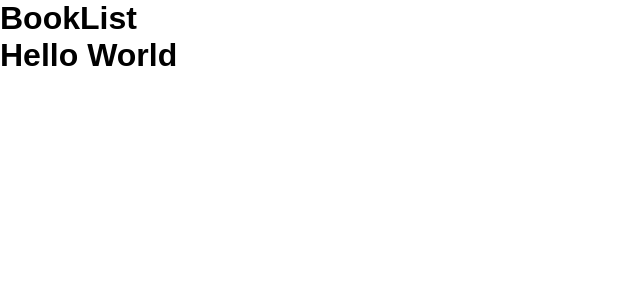
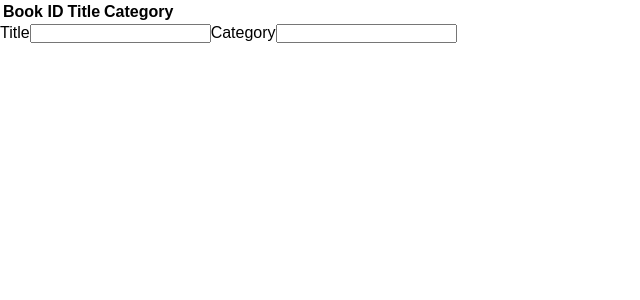
Before and after one commit to davidmrtz-dev/react-bookstore, a React (Create React App) app: page / in a window 1280 px wide. Shown: the top 300 px of the page, without its empty margins (0-640 px from the left). Built offline with nearby package versions, Linux system fonts and the light colour scheme; a web font is replaced by a local one.

Commit message:
Added presentational and container components and proptypes

```diff
--- a/src/components/App.js
+++ b/src/components/App.js
@@ -1,10 +1,11 @@
 import React from 'react';
 import BookList from '../containers/BooksList';
+import BooksForm from '../containers/BooksForm';
 
 const App = () => (
   <>
     <BookList />
-    <h1>Hello World</h1>
+    <BooksForm />
   </>
 );
 
--- /dev/null
+++ b/src/components/Book.js
@@ -0,0 +1,17 @@
+/* eslint-disable react/forbid-prop-types */
+import React from 'react';
+import PropTypes from 'prop-types';
+
+const Book = ({ book }) => (
+  <tr>
+    <td>{book.id}</td>
+    <td>{book.title}</td>
+    <td>{book.category}</td>
+  </tr>
+);
+
+export default Book;
+
+Book.propTypes = {
+  book: PropTypes.object.isRequired,
+};
--- a/src/components/Books.js
+++ /dev/null
@@ -1,5 +0,0 @@
-import React from 'react';
-
-const Book = () => <h1>A Book</h1>;
-
-export default Book;
--- /dev/null
+++ b/src/containers/BooksForm.js
@@ -0,0 +1,29 @@
+/* eslint-disable react/forbid-prop-types */
+/* eslint-disable jsx-a11y/label-has-associated-control */
+/* eslint-disable jsx-a11y/control-has-associated-label */
+import React from 'react';
+import PropTypes from 'prop-types';
+
+const BooksForm = ({ books }) => (
+  <form>
+    <label htmlFor="title">Title</label>
+    <input type="text" name="title" id="title" />
+    <label htmlFor="category">Category</label>
+    <input list="category-list" />
+    <datalist id="category-list">
+      <option value="Action" />
+      <option value="Biography" />
+      <option value="History" />
+      <option value="Horror" />
+      <option value="Kids" />
+      <option value="Learning" />
+      <option value="Sci-Fi" />
+    </datalist>
+  </form>
+);
+
+export default BooksForm;
+
+BooksForm.propTypes = {
+  books: PropTypes.array.isRequired,
+};
--- a/src/containers/BooksList.js
+++ b/src/containers/BooksList.js
@@ -1,9 +1,21 @@
+/* eslint-disable react/forbid-prop-types */
 import React from 'react';
+import PropTypes from 'prop-types';
+import Book from '../components/Book';
 
-const BookList = () => (
-  <>
-    <h1>BookList</h1>
-  </>
+const BookList = ({ books }) => (
+  <table>
+    <tr>
+      <th>Book ID</th>
+      <th>Title</th>
+      <th>Category</th>
+    </tr>
+    {books && books.map(book => <Book key={book.id} book={book} />)}
+  </table>
 );
 
 export default BookList;
+
+BookList.propTypes = {
+  books: PropTypes.array.isRequired,
+};
```
